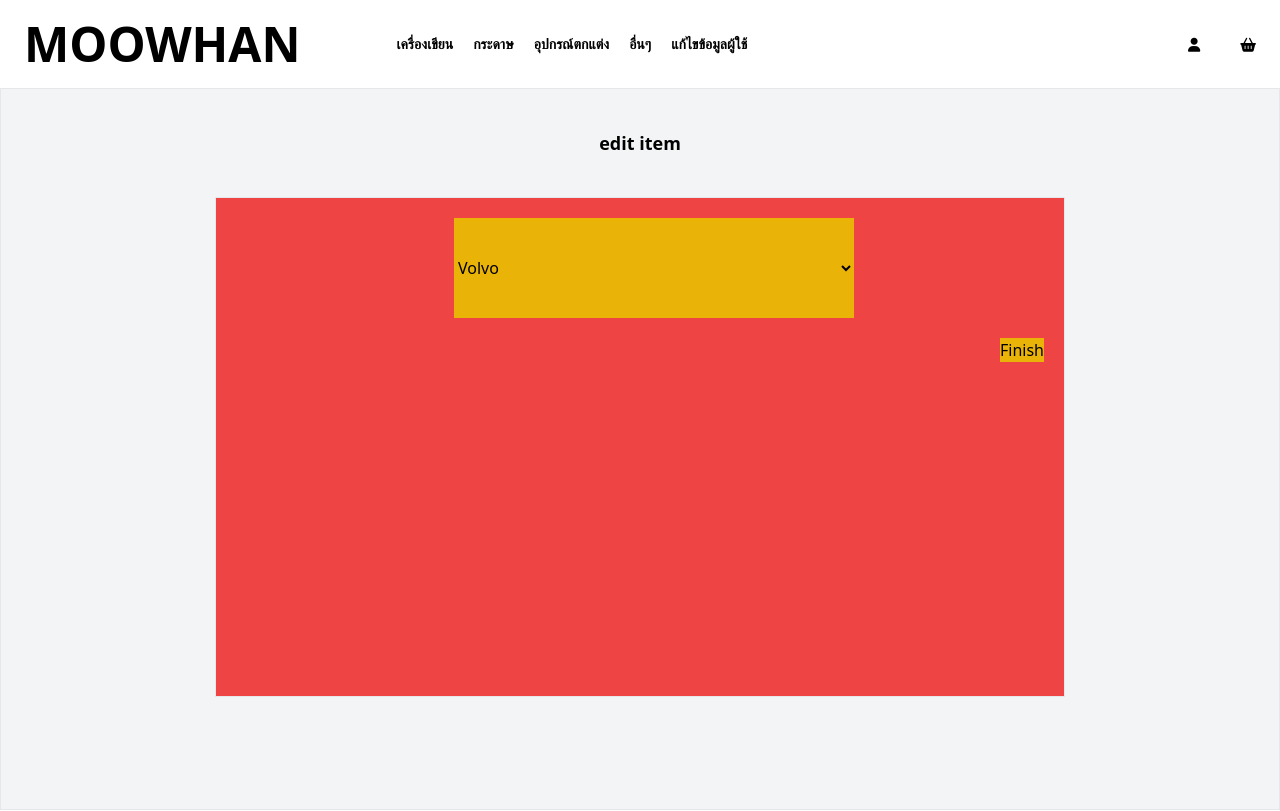
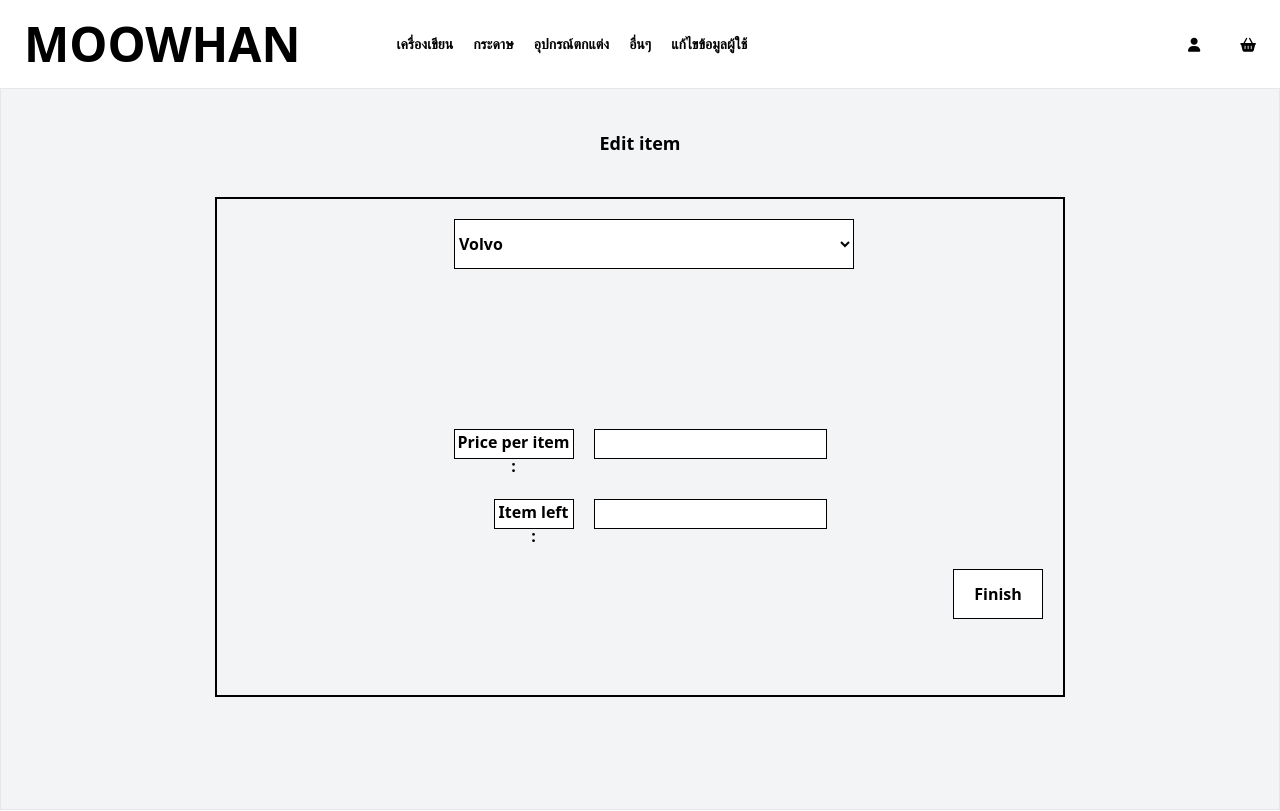
Before and after one commit to JastKherZ/Last-Moo-Waan, a Vue app in the folder Moo-Whann/: page /edititem in a window 1280 px wide. Shown: the top 811 px of the page. Built offline with nearby package versions, Linux system fonts and the light colour scheme.

Commit message:
edititem

```diff
--- a/Moo-Whann/src/views/edititem.vue
+++ b/Moo-Whann/src/views/edititem.vue
@@ -2,21 +2,38 @@
 
     <div class="flex flex-col justify-center items-center border bg-gray-100">
         <div class="font-bold text-center py-10">
-            <h1 class="text-lg">edit item</h1>
+            <h1 class="text-lg">Edit item</h1>
         </div>
-        <div class="flex flex-col border bg-red-500 h-[500px] w-[850px] mb-28">
+        <div class="flex flex-col border-2 border-black  h-[500px] w-[850px] mb-28">
            <!-- loop item -->
            <div class="flex justify-center">
-               <select name="cars" id="cars" class="flex bg-yellow-500 h-[100px] w-[400px] mt-5 mb-5 ml-[28px]">
+               <select name="cars" id="cars" class="flex bg-white border border-black text-black font-bold h-[50px] w-[400px] mt-5 mb-40 ml-[28px]">
                    <option value="volvo">Volvo</option>
                    <option value="saab">Saab</option>
                    <option value="mercedes">Mercedes</option>
                    <option value="audi">Audi</option>
                </select>
            </div>
-            <div class="flex justify-end">
+           <div class="flex justify-center ">
                 <div class="flex">
-                    <button class="bg-yellow-500 mr-5">Finish</button>
+                    <p class="bg-white border border-black text-center text-black h-[30px] w-[120px] font-bold mr-5">Price per item :</p>
+                </div>
+                <div class="flex">
+                     <input class ="border border-black" type="number">
+                </div>
+            </div>
+
+            <div class="flex justify-center mt-10 ml-10">
+                <div class="flex">
+                    <p class="bg-white border border-black text-center text-black h-[30px] w-[80px] font-bold  mr-5">Item left :</p>
+                </div>
+                <div class="flex ">
+                     <input class="border border-black" type="number">
+                </div>
+            </div>
+            <div class="flex justify-end mt-10 " >
+                <div class="flex">
+                    <button class=" mr-5 h-[50px] w-[90px] border border-black bg-white font-bold">Finish</button>
                 </div>
             </div>
         </div>
```
